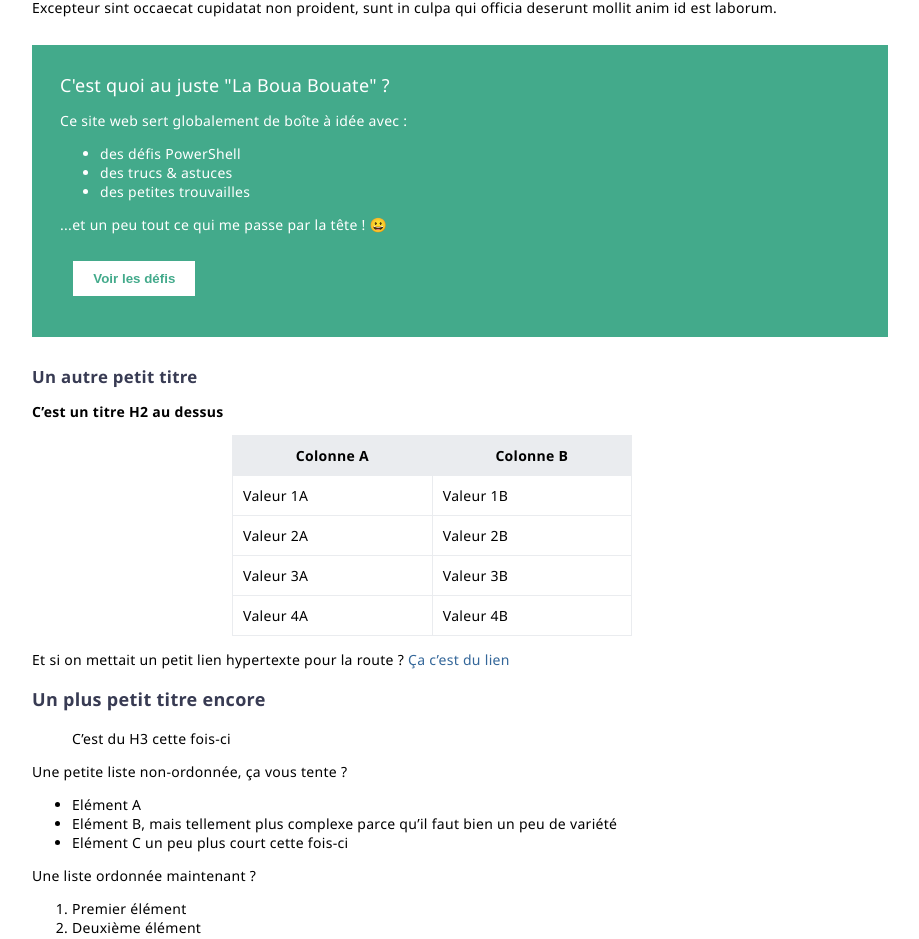
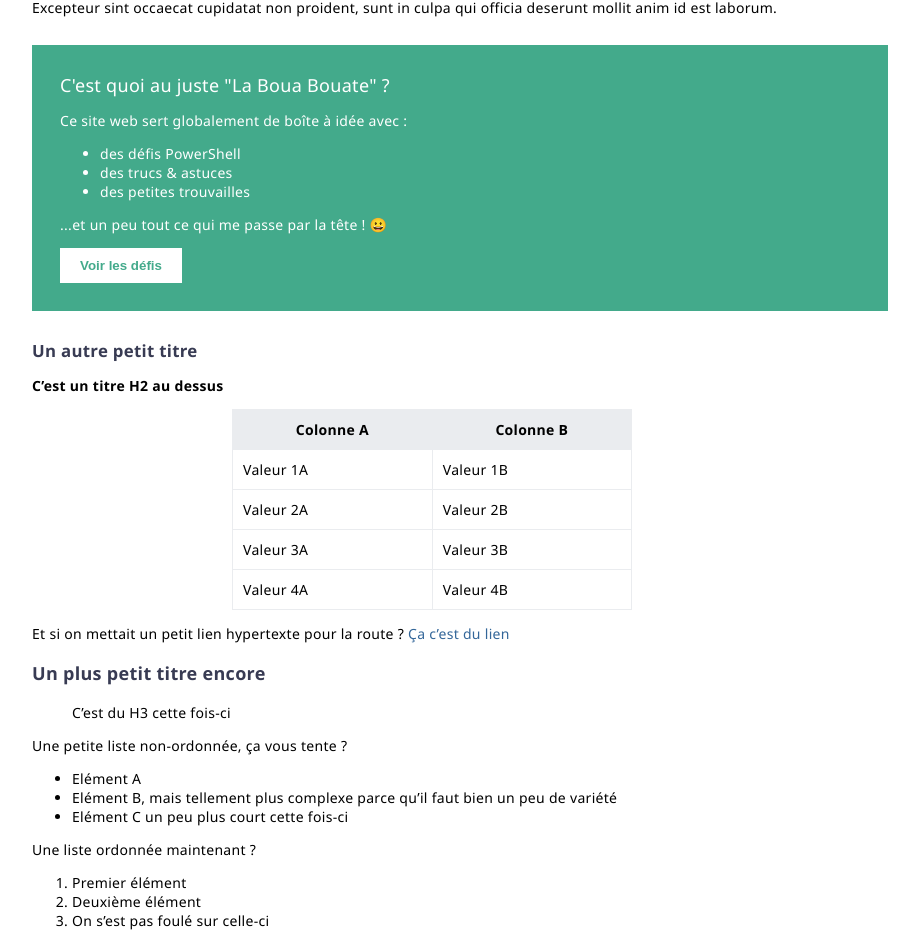
Before and after one commit to leobouard/leobouard.github.io, a Jekyll site: the page built from index.md, in a window 1280 px wide. Shown: the part 359-1298 px from the top of the page, without its empty margins (208-1127 px from the left). Built offline with Jekyll 4.4.1, drawn with Linux system fonts in a browser that asks for light colours; our own code applies the rules of GitHub Pages for plain Markdown files.

Commit message:
Update style.scss

```diff
--- a/assets/css/style.scss
+++ b/assets/css/style.scss
@@ -107,8 +107,6 @@ section {
         padding: 2em;
 
         button {
-            right: 0;
-            margin: 1em;
             background-color: #fff;
             color: #43aa8b;
             font-weight: 600;
@@ -117,6 +115,7 @@ section {
             padding-left: 20px;
             padding-right: 20px;
             border: 0;
+            right: 0
         }
     }
 
```
